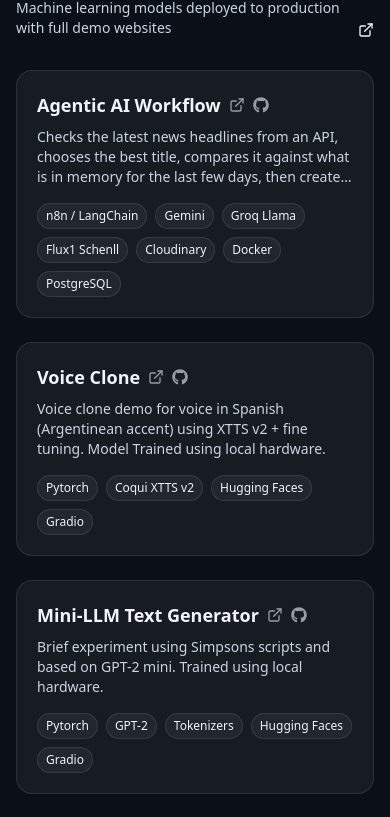
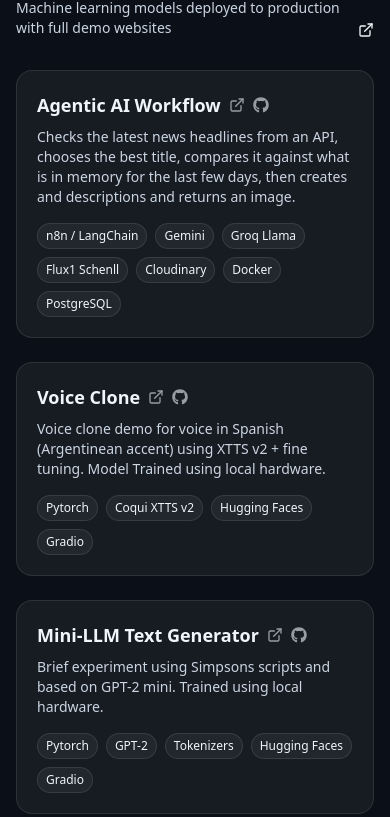
Before and after one commit to jonorl/personal-website, a React (Vite) app: page / in a window 390 px wide. Shown: the part 2455-3272 px from the top of the page. Built offline with nearby package versions, Linux system fonts and the light colour scheme; no server answers.

Commit message:
Fix: updated CV to v3 and removed line-clamp from mobile

```diff
--- a/src/components/Tiltcard.jsx
+++ b/src/components/Tiltcard.jsx
@@ -44,7 +44,7 @@
               }}
             />
           </h4>
-          <p className="mt-2 line-clamp-3 text-sm text-slate-600 dark:text-slate-300">{description}</p>
+          <p className="mt-2 text-sm text-slate-600 dark:text-slate-300">{description}</p>
           <div className="mt-4 flex flex-wrap gap-2 text-xs">
             {tech.map((t) => (
               <span key={t} className="rounded-xl border border-white/10 bg-white/5 px-2 py-1">{t}</span>
```
Also changed, not shown: 1 other file (tests, documents, lock files or other folders).
